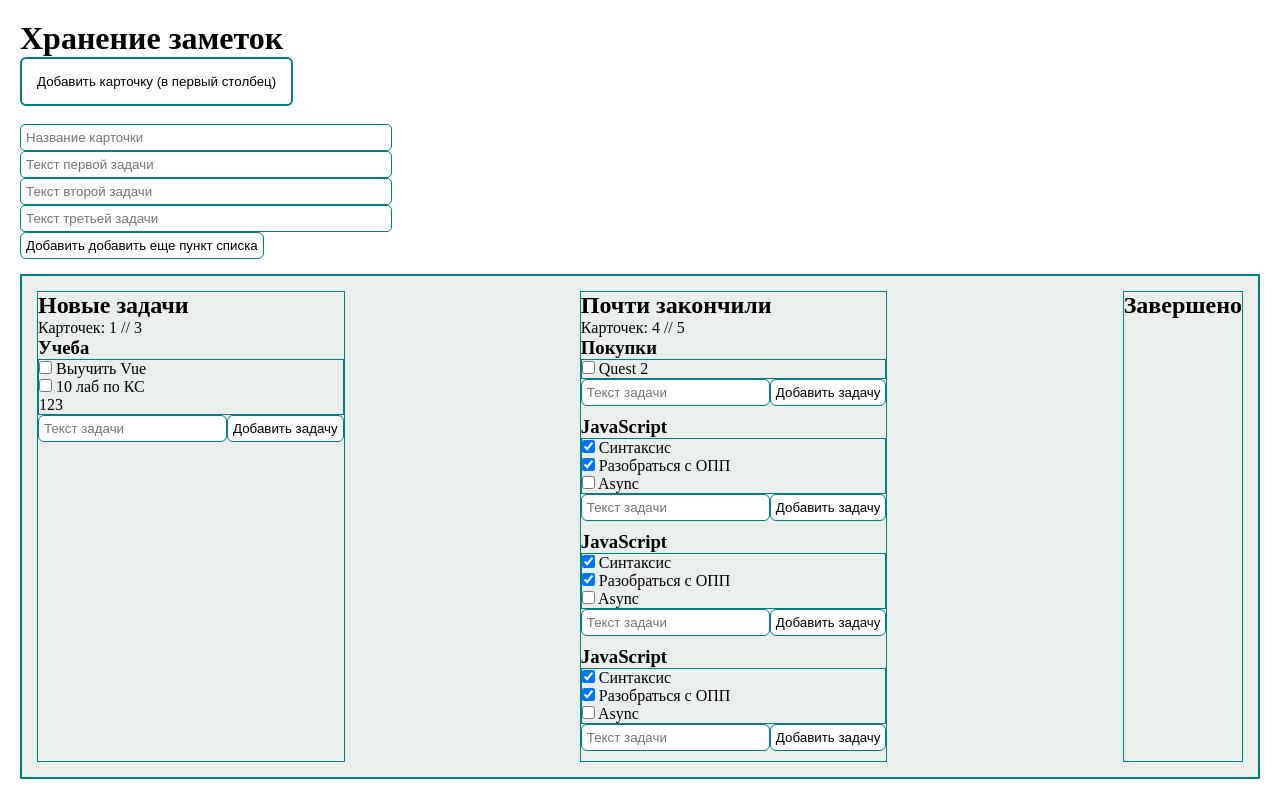
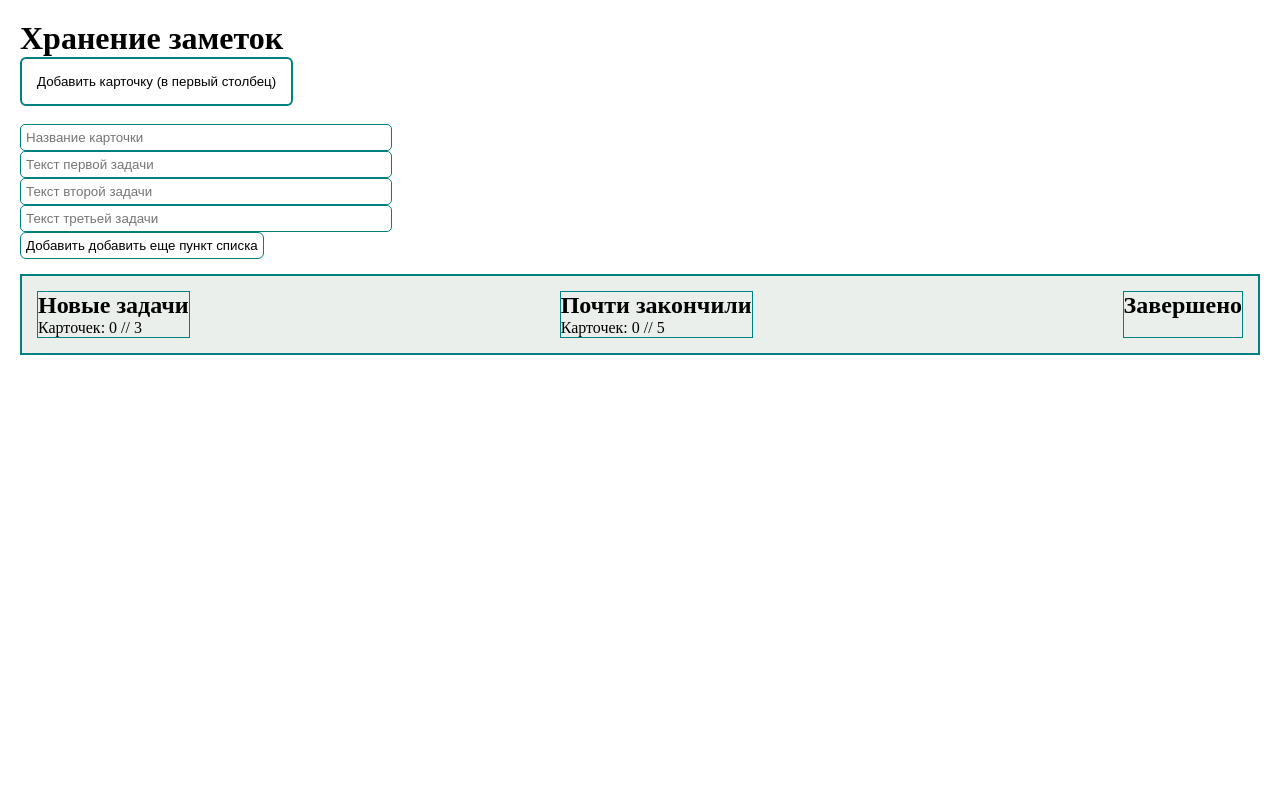
Before and after one commit to scarioneq/vue_practice_task2, a Vue app: page / in a window 1280 px wide. Built offline with nearby package versions, Linux system fonts and the light colour scheme.

Commit message:
фикс бага

```diff
--- a/package.json
+++ b/package.json
@@ -8,9 +8,9 @@
   },
   "dependencies": {
     "core-js": "^3.8.3",
-    "vue": "^3.5.28",
-    "vue-router": "^3.5.1",
-    "vuex": "^3.6.2"
+    "vue": "^3.2.13",
+    "vue-router": "^4.0.3",
+    "vuex": "^4.0.0"
   },
   "devDependencies": {
     "@vue/cli-plugin-babel": "~5.0.0",
--- a/src/App.vue
+++ b/src/App.vue
@@ -124,58 +124,7 @@ export default {
       showInput: false,
       showFifthInput: false,
       cards: [
-        {
-          id: 1,
-          title: 'Учеба',
-          column: 1,
-          tasks: [
-            {id: 1, text: 'Выучить Vue', completed: false},
-            {id: 2, text: '10 лаб по КС', completed: false},
-          ],
-          completedAt: '123'
-        },
-        {
-          id: 2,
-          title: 'Покупки',
-          column: 2,
-          tasks: [
-            {id: 1, text: 'Quest 2', completed: false, completedAt: ''},
-          ],
-          completedAt: ''
-        },
-        {
-          id: 3,
-          title: 'JavaScript',
-          column: 2,
-          tasks: [
-            {id: 1, text: 'Синтаксис', completed: true},
-            {id: 2, text: 'Разобраться с ОПП', completed: true},
-            {id: 3, text: 'Async', completed: false},
-          ],
-          completedAt: ''
-        },
-        {
-          id: 4,
-          title: 'JavaScript',
-          column: 2,
-          tasks: [
-            {id: 1, text: 'Синтаксис', completed: true},
-            {id: 2, text: 'Разобраться с ОПП', completed: true},
-            {id: 3, text: 'Async', completed: false},
-          ],
-          completedAt: ''
-        },
-        {
-          id: 5,
-          title: 'JavaScript',
-          column: 2,
-          tasks: [
-            {id: 1, text: 'Синтаксис', completed: true},
-            {id: 2, text: 'Разобраться с ОПП', completed: true},
-            {id: 3, text: 'Async', completed: false},
-          ],
-          completedAt: ''
-        },
+
       ],
       blockSecondColumn: false
     }
@@ -264,7 +213,7 @@ export default {
         card.column = 2
         card.completedAt = ''
       } else {
-        if (!this.cards.filter(c => c.column === 1).length >= 3) {
+        if (this.cards.filter(c => c.column === 1).length <= 3) {
           card.column = 1
           card.completedAt = ''
         } else {
```
Also changed, not shown: src/composables/useNotes.js (deleted), 1 other file (tests, documents, lock files or other folders).
